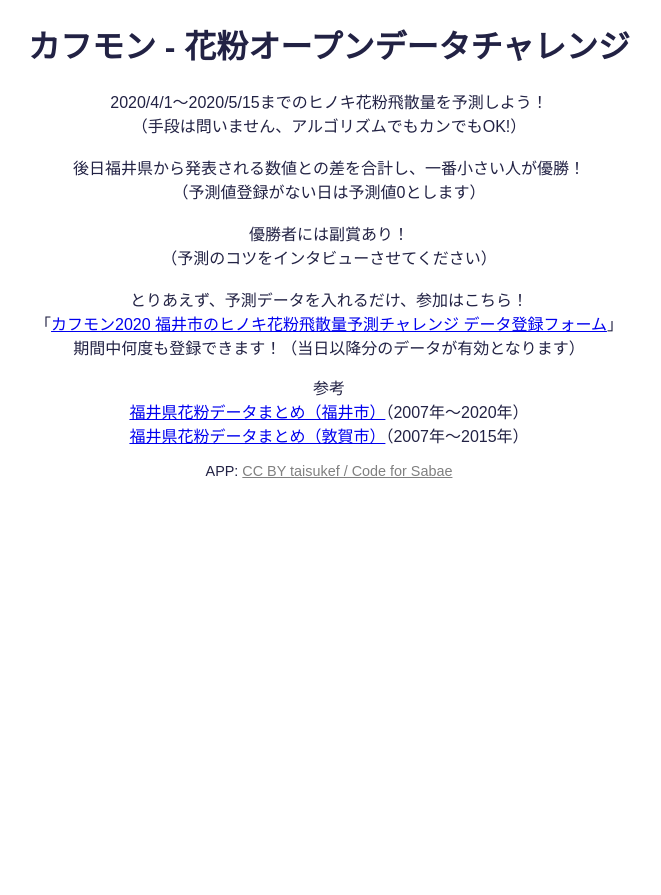
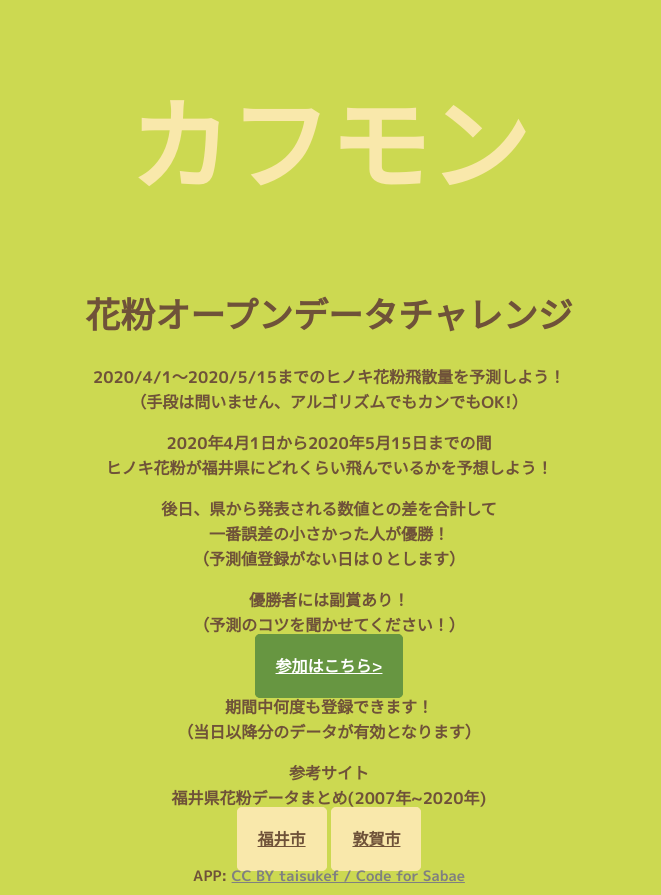
Before and after one commit to code4sabae/kafumon, a plain HTML site: page index.html in a window 1280 px wide. Shown: the whole page, without its empty margins (311-972 px from the left). Before the commit the page ends 800 px from the top, so only its background shows below. Drawn offline with Linux system fonts and the light colour scheme.

Commit message:
cssファイル作成、sentenceクラスの追加など

```diff
--- /dev/null
+++ b/index.css
@@ -0,0 +1,62 @@
+/*グーグルフォントのリンク*/
+@import url('https://fonts.googleapis.com/css2?family=M+PLUS+1p:wght@700;800;900&display=swap');
+
+body{
+    background: #CCD951;
+}
+
+h1#oomidashi{
+    font-size: 100px;
+    font-weight: 900;
+    text-align: center;
+    font-family: 'M PLUS 1p', sans-serif;
+    color: #F9E8AB;
+}
+
+h1#midashi{
+    font-size: 35px;
+    font-weight: 800;
+    text-align: center;
+    font-family: 'M PLUS 1p', sans-serif;
+    color:#6F5239;
+}
+
+body {
+    text-align: center;
+    font-family: 'M PLUS 1p', sans-serif;
+    font-weight: 700;
+    color:#6F5239;
+}
+
+.btn_join {
+    border: 1px solid#679641;
+    border-radius: 5px;
+    background-color:#679641;
+    padding: 20px;
+    text-align: center;
+    color: white;
+    width: 150px;
+}
+
+.btn_access {
+    border: 1px solid#F9E8AB;
+    border-radius: 5px;
+    background-color:#F9E8AB;
+    padding: 20px;
+    text-align: center;
+    color: #6F5239;
+    width: 150px;
+}
+
+#credit {
+    margin-top: 1em;
+    font-size: 90%;
+}
+
+#main>div {
+    margin: 1em;
+}
+
+#credit a {
+    color: gray !important;
+}
--- a/index.html
+++ b/index.html
@@ -1,54 +1,61 @@
 <!DOCTYPE html>
 <html lang='ja'>
+
 <head>
-<meta charset='utf-8'/>
+	<meta charset='utf-8' />
 	<title>カフモン - 花粉オープンデータチャレンジ</title>
-<meta property="og:image" content=""/>
-<link rel="apple-touch-icon" href=""/>
+	<meta property="og:image" content="" />
+	<link rel="apple-touch-icon" href="" />
+	<link rel="stylesheet" href="index.css">
 	<meta name="viewport" content="width=device-width, initial-scale=1.0">
 	<meta name="format-detection" content="telephone=no">
-<style>
-body {
-	text-align: center;
-	font-family: sans-serif;
-	color: #224;
-}
-#credit {
-	margin-top: 1em;
-	font-size: 90%;
-}
-#main > div {
-	margin: 1em;
-}
-#credit a {
-	color: gray !important;
-}
-</style>
+
 </head>
+
 <body>
+	<div id="main">
+		<h1 id="oomidashi">カフモン</h1>
+		<h1 id="midashi">花粉オープンデータチャレンジ</h1>
 
-<div id=main>
-<h1>カフモン - 花粉オープンデータチャレンジ</h1>
-
-<div>
+		<p class="sentence">
 			2020/4/1〜2020/5/15までのヒノキ花粉飛散量を予測しよう！<br>
 			（手段は問いません、アルゴリズムでもカンでもOK!）<br>
-	<br>
-	後日福井県から発表される数値との差を合計し、一番小さい人が優勝！<br>
-	（予測値登録がない日は予測値0とします）<br>
-	<br>
+		</p>
+
+		</p class="sentence">
+		2020年4月1日から2020年5月15日までの間<br>
+		ヒノキ花粉が福井県にどれくらい飛んでいるかを予想しよう！
+		</p>
+
+		<p class="sentence">
+			後日、県から発表される数値との差を合計して<br>
+			一番誤差の小さかった人が優勝！<br>
+			（予測値登録がない日は０とします）
+		</p>
+
+		<p class="sentence">
 			優勝者には副賞あり！<br>
-	（予測のコツをインタビューさせてください）<br>
-	<br>
-	とりあえず、予測データを入れるだけ、参加はこちら！<br>
-	「<a href=https://docs.google.com/forms/d/e/1FAIpQLSd2Y0Mo4YbKor6JgJ4jZ_Gp6GO5upvWaQFGRDaDZz7jaGF-CA/viewform>カフモン2020 福井市のヒノキ花粉飛散量予測チャレンジ データ登録フォーム</a>」<br>
-	期間中何度も登録できます！（当日以降分のデータが有効となります）
+			（予測のコツを聞かせてください！）
+		</p>
+
+		<a href="https://docs.google.com/forms/d/e/1FAIpQLSd2Y0Mo4YbKor6JgJ4jZ_Gp6GO5upvWaQFGRDaDZz7jaGF-CA/viewform"
+			class="btn_join">参加はこちら></a><br>
+
+		<p class="sentence">
+			期間中何度も登録できます！<br>
+			（当日以降分のデータが有効となります）
+		</p>
 	</div>
 
 	<div id=data>
-	参考<br>
-<a href=kafun-fukui.html>福井県花粉データまとめ（福井市）</a>（2007年〜2020年）<br>
-<a href=kafun-tsuruga.html>福井県花粉データまとめ（敦賀市）</a>（2007年〜2015年）<br>
+		<p class="sentence">
+			参考サイト<br>
+			福井県花粉データまとめ(2007年~2020年)
+		</p>
+		<div class="data_access">
+			<a href="kafun-fukui.html" class="btn_access">福井市</a>
+			<a href="kafun-tsuruga.html" class="btn_access">敦賀市</a>
+		</div>
 	</div>
 
 	</div>
@@ -58,4 +65,5 @@ APP: <a href=https://fukuno.jig.jp/2805>CC BY taisukef / Code for Sabae</a><br>
 	</div>
 
 </body>
+
 </html>
```
Lines whose indentation alone changed are shown as unchanged.
